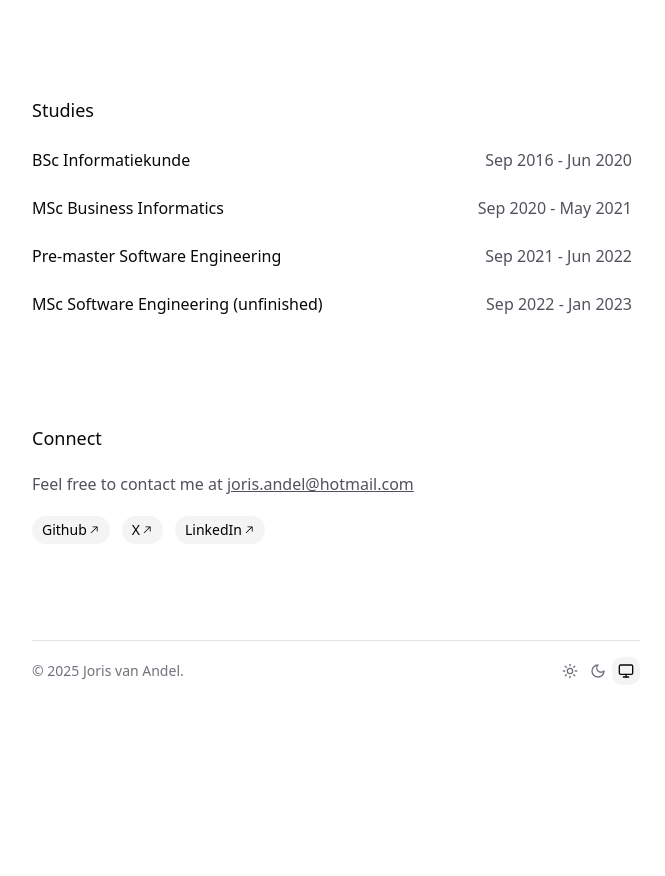
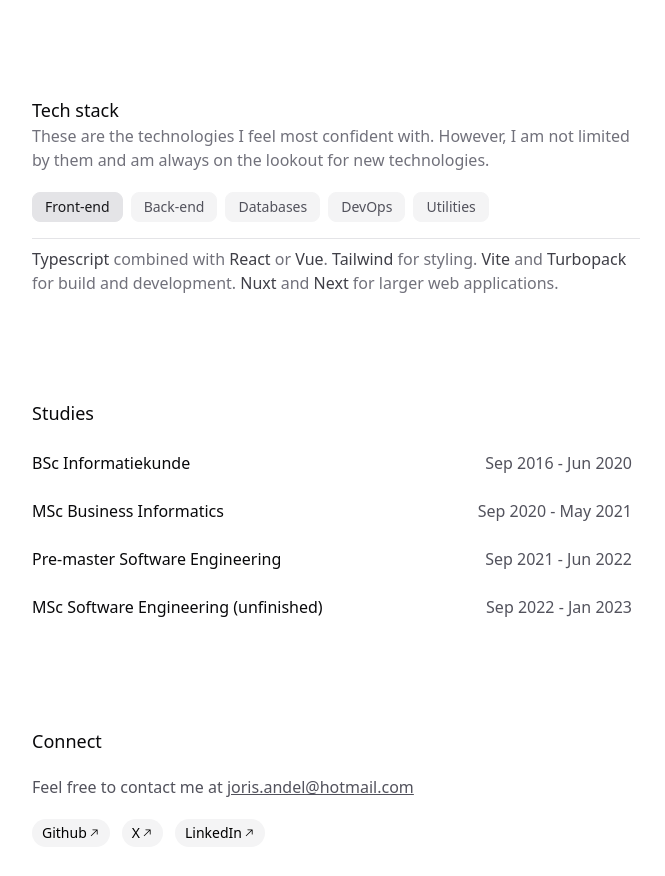
Before and after one commit to jorisvanandel/personal-website, a Next.js app: page / in a window 1280 px wide. Shown: the part 1098-1974 px from the top of the page, without its empty margins (304-969 px from the left). Before the commit the page ends 1799 px from the top, so only its background shows below. Built offline with nearby package versions, Linux system fonts and the light colour scheme.

Commit message:
feat: add tech stack

```diff
--- a/package.json
+++ b/package.json
@@ -12,7 +12,7 @@
     "class-variance-authority": "^0.7.1",
     "clsx": "^2.1.1",
     "lucide-react": "^0.477.0",
-    "motion": "^12.6.3",
+    "motion": "^12.6.5",
     "next": "^15.2.4",
     "next-themes": "^0.4.4",
     "react": "^19.0.0",
--- a/src/app/page.tsx
+++ b/src/app/page.tsx
@@ -1,8 +1,8 @@
 'use client';
 import { motion } from 'motion/react'
 import { Spotlight } from '@/components/ui/spotlight'
-import {AnimatedBackground} from "@/components/ui/animated-background";
-import {Magnetic} from "@/components/ui/magnetic";
+import { AnimatedBackground } from "@/components/ui/animated-background";
+import { Magnetic } from "@/components/ui/magnetic";
 import {
     MorphingDialog,
     MorphingDialogTrigger,
@@ -14,7 +14,8 @@ import {
     MorphingDialogDescription,
     MorphingDialogContainer,
 } from '@/components/ui/morphing-dialog';
-import {JSX} from "react";
+import {JSX, useState} from "react";
+import { TransitionPanel } from '@/components/ui/transition-panel';
 
 type Job = {
     company: string
@@ -142,6 +143,36 @@ export default function Home() {
                 </span>
             ),
             finished: false,
+        },
+    ];
+
+    const [activeTechStackIndex, setActiveTechStackIndex] = useState(0);
+
+    const TECH_STACK = [
+        {
+            title: 'Front-end',
+            content:
+                '<b>Typescript</b> combined with <b>React</b> or <b>Vue</b>. <b>Tailwind</b> for styling. <b>Vite</b> and <b>Turbopack</b> for build and development. <b>Nuxt</b> and <b>Next</b> for larger web applications.',
+        },
+        {
+            title: 'Back-end',
+            content:
+                '<b>PHP</b> combined with frameworks such as <b>Laravel</b> and <b>Symfony</b>. Recently I have been exploring <b>Golang</b> and <b>Java</b>.',
+        },
+        {
+            title: 'Databases',
+            content:
+                '<b>MySQL</b> and <b>PostgreSQL</b>, depending on the project. <b>NoSQL</b> if special requirements demand for it.',
+        },
+        {
+            title: 'DevOps',
+            content:
+                '<b>Docker</b> for local development, <b>NGINX</b> for most HTTP related stuff and <b>Kubernetes</b> for production. <b>Git</b> and <b>GitHub</b> for source control and CI/CD with <b>GitHub Actions</b>',
+        },
+        {
+            title: 'Utilities',
+            content:
+                '<b>Redis</b> and <b>Elasticsearch</b> for blazing fast UX. <b>Composer</b> and <b>(P)NPM</b> for dependency management.',
         },
     ];
 
@@ -320,6 +351,48 @@ export default function Home() {
                 variants={DEFAULT_SECTION_VARIANTS}
                 transition={DEFAULT_SECTION_TRANSITION}
             >
+                <h3 className="text-lg font-medium">Tech stack</h3>
+                <p className="text-zinc-500 dark:text-zinc-400">These are the technologies I feel most confident with. However, I am not limited by them and am always on the lookout for new technologies.</p>
+                <div className="mt-5">
+                    <div className='mb-4 flex space-x-2'>
+                        {TECH_STACK.map((item, index) => (
+                            <button
+                                key={index}
+                                onClick={() => setActiveTechStackIndex(index)}
+                                className={`rounded-md px-3 py-1 text-sm font-medium border ${
+                                    activeTechStackIndex === index
+                                        ? 'bg-zinc-200 text-zinc-900 border-zinc-200 dark:bg-zinc-800 dark:border-zinc-600 dark:text-zinc-100'
+                                        : 'bg-zinc-100 text-zinc-600 border-zinc-100 dark:bg-zinc-700 dark:border-zinc-700 dark:text-zinc-400'
+                                }`}
+                            >
+                                {item.title}
+                            </button>
+                        ))}
+                    </div>
+                    <div className='overflow-hidden border-t border-zinc-200 dark:border-zinc-700'>
+                        <TransitionPanel
+                            activeIndex={activeTechStackIndex}
+                            transition={{duration: 0.2, ease: 'easeInOut'}}
+                            variants={{
+                                enter: {opacity: 0, y: -50, filter: 'blur(4px)'},
+                                center: {opacity: 1, y: 0, filter: 'blur(0px)'},
+                                exit: {opacity: 0, y: 50, filter: 'blur(4px)'},
+                            }}
+                        >
+                            {TECH_STACK.map((item, index) => (
+                                <div key={index} className='py-2'>
+                                    <p className='text-zinc-500 dark:text-zinc-400 [&_b]:font-medium [&_b]:text-zinc-700 dark:[&_b]:text-zinc-200' dangerouslySetInnerHTML={{ __html : item.content }}/>
+                                </div>
+                            ))}
+                        </TransitionPanel>
+                    </div>
+                </div>
+            </motion.section>
+
+            <motion.section
+                variants={DEFAULT_SECTION_VARIANTS}
+                transition={DEFAULT_SECTION_TRANSITION}
+            >
                 <h3 className="mb-3 text-lg font-medium">Studies</h3>
                 <div className="flex flex-col space-y-0">
                     <AnimatedBackground
--- /dev/null
+++ b/src/components/ui/transition-panel.tsx
@@ -0,0 +1,48 @@
+'use client';
+import {
+  AnimatePresence,
+  Transition,
+  Variant,
+  motion,
+  MotionProps,
+} from 'motion/react';
+import { cn } from '@/lib/utils';
+
+export type TransitionPanelProps = {
+  children: React.ReactNode[];
+  className?: string;
+  transition?: Transition;
+  activeIndex: number;
+  variants?: { enter: Variant; center: Variant; exit: Variant };
+} & MotionProps;
+
+export function TransitionPanel({
+  children,
+  className,
+  transition,
+  variants,
+  activeIndex,
+  ...motionProps
+}: TransitionPanelProps) {
+  return (
+    <div className={cn('relative', className)}>
+      <AnimatePresence
+        initial={false}
+        mode='popLayout'
+        custom={motionProps.custom}
+      >
+        <motion.div
+          key={activeIndex}
+          variants={variants}
+          transition={transition}
+          initial='enter'
+          animate='center'
+          exit='exit'
+          {...motionProps}
+        >
+          {children[activeIndex]}
+        </motion.div>
+      </AnimatePresence>
+    </div>
+  );
+}
```
Also changed, not shown: 1 other file (tests, documents, lock files or other folders). Lines whose indentation alone changed are shown as unchanged.
